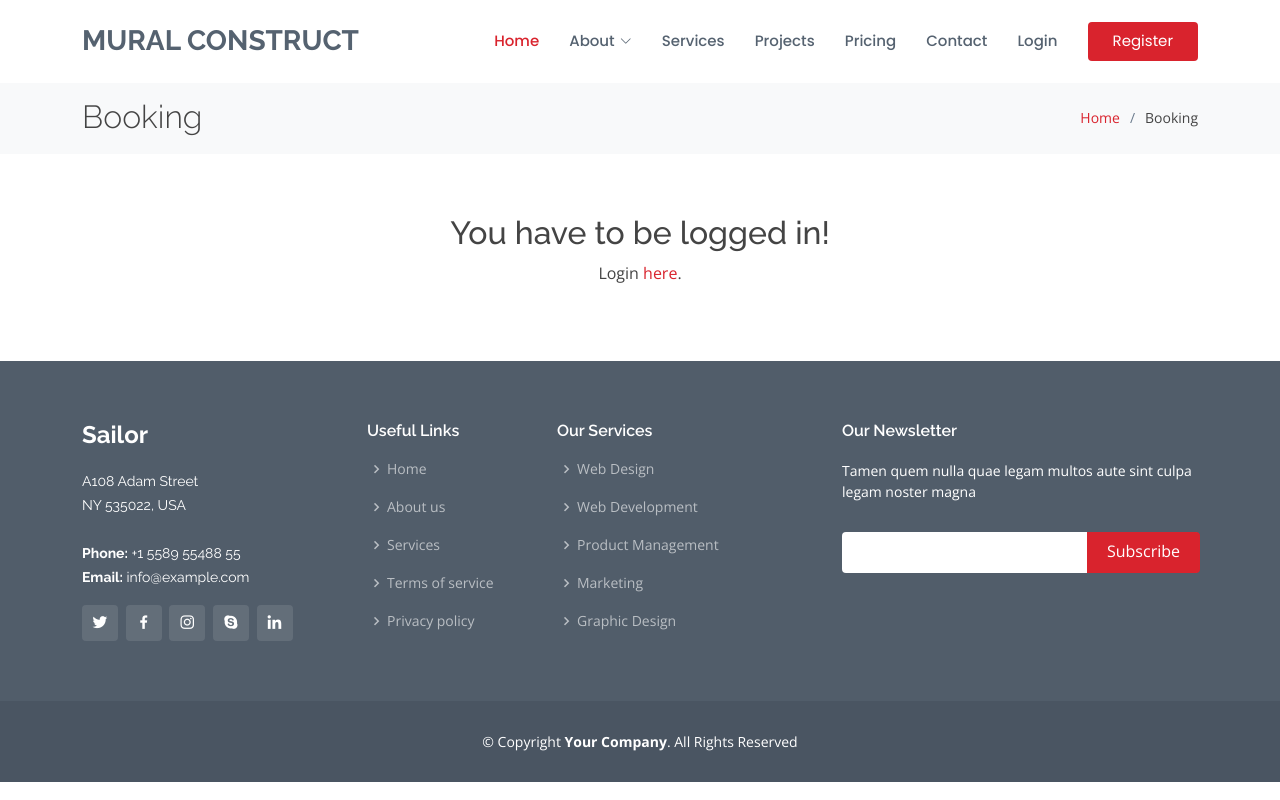
After one commit to jackjakarta/constructDjango, a Django app: page /booking/ in a window 1280 px wide. The commit adds this page. Run offline with Django 5.2, Linux system fonts and the light colour scheme; some libraries are stand-ins or nearby versions.

Commit message:
added booking page

```diff
--- a/website/forms.py
+++ b/website/forms.py
@@ -41,3 +41,23 @@ class SignUpForm(UserCreationForm):
         self.fields[
             'password2'].help_text = ('<span class="form-text text-muted"><small>Enter the same password as before, '
                                       'for verification.</small></span>')
+
+
+class BookingForm(forms.Form):
+    name = forms.CharField(max_length=100,
+                           widget=forms.TextInput(attrs={'class': 'php-email-form form-control', 'placeholder': 'Your Name'}),
+                           required=True,
+                           label="")
+    email = forms.EmailField(widget=forms.TextInput(attrs={'class': 'form-control', 'placeholder': 'Your Email'}),
+                             required=True,
+                             label="")
+    date = forms.CharField(widget=forms.TextInput(attrs={'class': 'form-control', 'placeholder': 'Date'}),
+                           required=True,
+                           label="")
+    time = forms.CharField(max_length=10,
+                           widget=forms.TextInput(attrs={'class': 'form-control', 'placeholder': 'Time'}),
+                           label="")
+    location = forms.CharField(max_length=50,
+                               widget=forms.TextInput(attrs={'class': 'form-control', 'placeholder': 'Location'}),
+                               required=True,
+                               label="")
--- /dev/null
+++ b/website/templates/booking.html
@@ -0,0 +1,60 @@
+{% extends 'base.html' %}
+{% load static %}
+
+{% block title %}
+Booking - Web App
+{% endblock %}
+
+{% block content %}
+
+<main id="main">
+
+    <!-- ======= Breadcrumbs ======= -->
+    <section id="breadcrumbs" class="breadcrumbs">
+      <div class="container">
+
+        <div class="d-flex justify-content-between align-items-center">
+          <h2>Booking</h2>
+          <ol>
+            <li><a href="{% url 'home' %}">Home</a></li>
+            <li>Booking</li>
+          </ol>
+        </div>
+      </div>
+    </section>
+    <!-- End Breadcrumbs -->
+
+    <!-- ======= Content Here ======= -->
+    <section>
+        {% if user.is_authenticated %}
+
+            <div class="container">
+
+                <div class="col-md-6 offset-md-3">
+                    <h2>Request an appointment</h2>
+                </div>
+            </div>
+        <div class="container mt-4">
+            <div class="col-md-6 offset-md-3">
+                <form method="post" action="{% url 'booking' %}" class="php-email-form">
+                {% csrf_token %}
+                {{ form.as_p }}
+            <p class="ft-6 fw-lighter">We'll get back to you with an exact appointment time.</p>
+            <button type="submit" class="btn btn-danger">Request Booking</button>
+        </form>
+            </div>
+        </div>
+
+        {% else %}
+
+         <div class="container">
+            <h2 class="text-center">You have to be logged in!</h2>
+            <p class="text-center">Login <a href="{% url 'login' %}">here</a>.</p>
+        </div>
+
+        {% endif %}
+    </section>
+
+</main>
+
+{% endblock %}
--- a/website/templates/elements/navbar.html
+++ b/website/templates/elements/navbar.html
@@ -15,7 +15,7 @@
             <ul>
               <li><a href="{% url 'about' %}">About</a></li>
               <li><a href="{% url 'team' %}">Team</a></li>
-              <li><a href="#">Testimonials</a></li>
+              <li><a href="{% url 'booking' %}">Book Appointment</a></li>
 
 <!--              <li class="dropdown"><a href="#"><span>Deep Drop Down</span> <i class="bi bi-chevron-right"></i></a>-->
 <!--                <ul>-->
--- a/website/templates/register.html
+++ b/website/templates/register.html
@@ -1,7 +1,7 @@
 {% extends 'base.html' %}
 
 {% block title %}
-New Page - Web App
+Register - Web App
 {% endblock %}
 
 {% block content %}
--- a/website/urls.py
+++ b/website/urls.py
@@ -13,4 +13,5 @@ urlpatterns = [
     path('pricing/', views.pricing, name='pricing'),
     path('contact/', views.contact, name='contact'),
     path('sendnewsletter/', views.send_newsletter, name='send_newsletter'),
+    path('booking/', views.booking, name='booking'),
 ]
--- a/website/views.py
+++ b/website/views.py
@@ -1,10 +1,12 @@
 from django.shortcuts import render, redirect
+from django.http import JsonResponse
 from django.contrib.auth import authenticate, login, logout
 from django.contrib import messages
 from django.template.loader import get_template
 from django.core.mail import EmailMultiAlternatives, send_mail
-from .forms import SignUpForm
+from .forms import SignUpForm, BookingForm
 from .models import NewsletterSub
+import requests
 
 
 def home(request):
@@ -125,3 +127,36 @@ def send_newsletter(request):
     else:
         messages.success(request, "You don't have the permissions to access this feature!")
         return redirect("home")
+
+
+def booking(request):
+    if request.method == "GET":
+        form = BookingForm()
+    else:
+        form = BookingForm(request.POST)
+        if form.is_valid():
+            # Define the data you want to send in the POST request (if any)
+            data = {
+                "name": form.cleaned_data["name"],
+                "email": form.cleaned_data["email"],
+                "date": form.cleaned_data["date"],
+                "time": form.cleaned_data["time"],
+                "location": form.cleaned_data["location"],
+            }
+            # Define the Zapier Webhook URL
+            zapier_webhook_url = "https://hooks.zapier.com/hooks/catch/15575017/3fzcqmi/"
+
+            # Make the POST request
+            response = requests.post(zapier_webhook_url, json=data)
+
+            if response.status_code == 200:
+                # html_message = "You're booking request has sent successfully!"
+                print(JsonResponse({'success': True}))
+                return redirect("home")
+            else:
+                print(JsonResponse({'success': False, 'error_message': 'Failed to trigger Zapier'}))
+                return redirect("booking")
+
+    return render(request, "booking.html", {
+        "form": form
+    })
```
Also changed, not shown: website/templates/login.html (+7 -3 lines).
